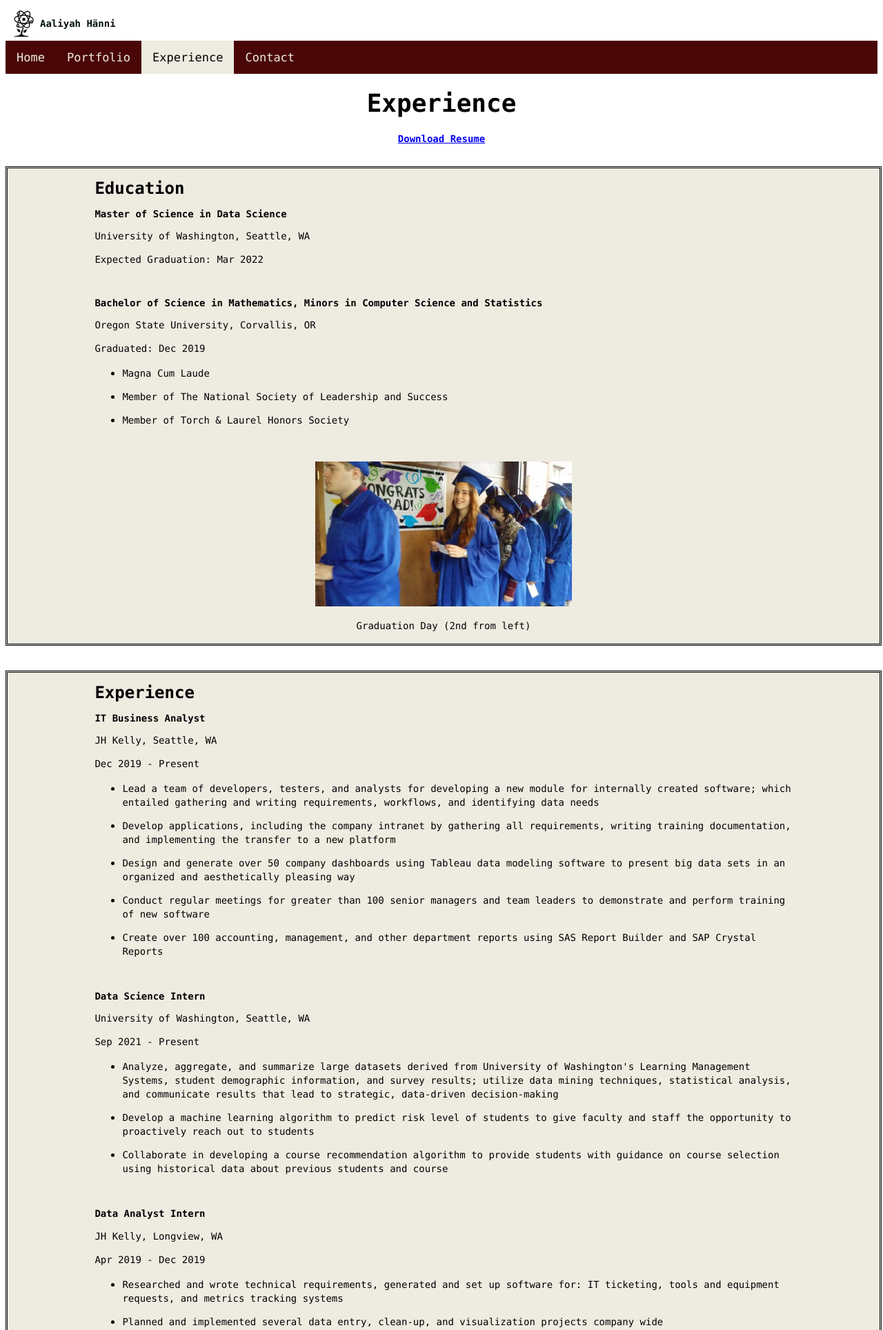
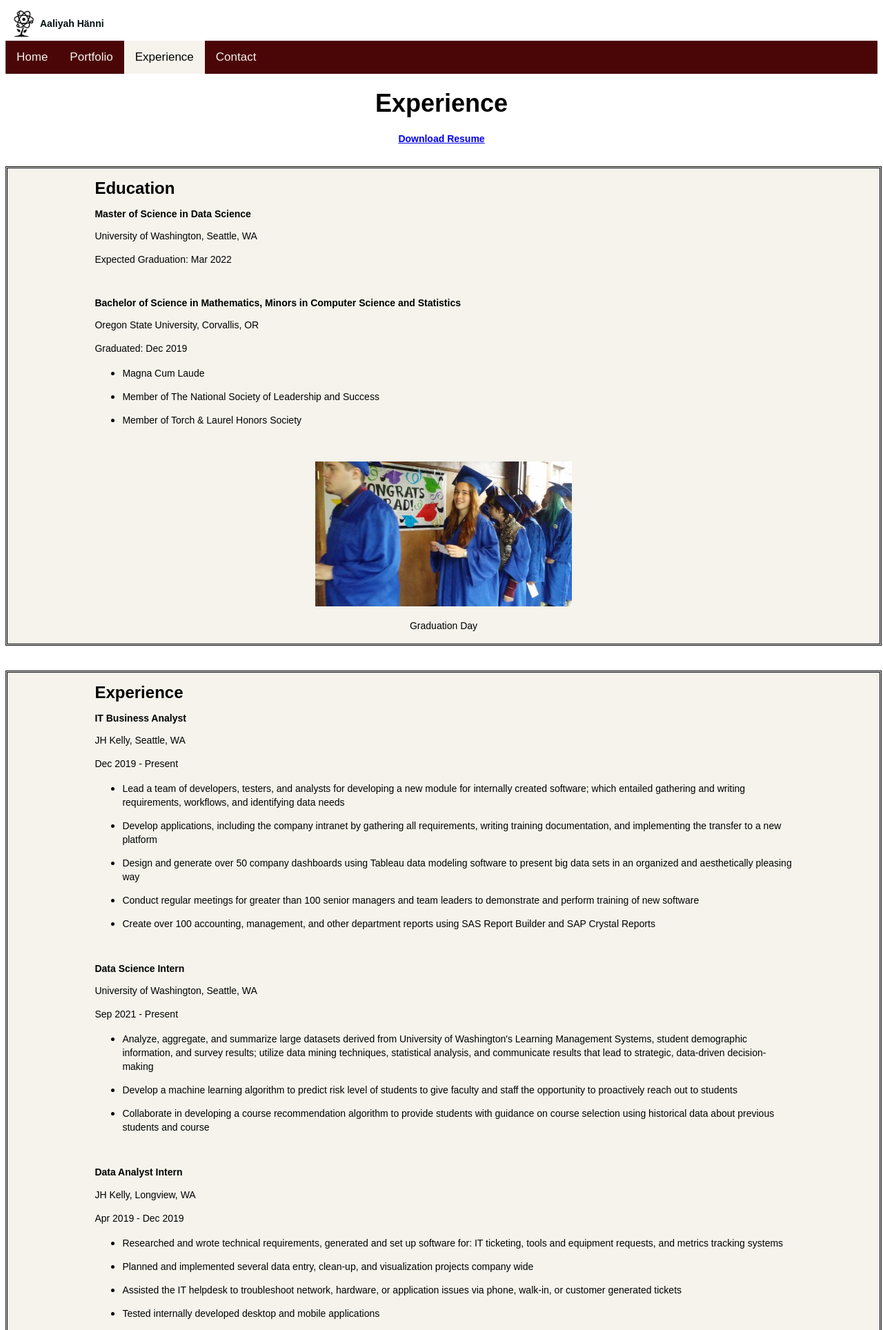
Before and after one commit to aaliyahfiala42/MyWebsite, a Flask app: page /resume in a window 1280 px wide. Shown: the top 1928 px of the page at 69% size. Run offline with Flask 2, Linux system fonts and the light colour scheme.

Commit message:
Updated Resume Page

```diff
--- a/static/style/css/bootstrap.css
+++ b/static/style/css/bootstrap.css
@@ -2,15 +2,15 @@
 
 .topnav {
   background-color: #4a0606;
-  color:  #eeebe1;
+  color: #F5F3EC;
   overflow: hidden;
-  font-family: monaco, Consolas, "Lucida Console", monospace; font-size: 14px; font-style: normal; font-variant: normal; font-weight: 400; line-height: 20px;
+  font-family: Arial, Helvetica, sans-serif, monospace; font-size: 14px; font-style: normal; font-variant: normal; font-weight: 400; line-height: 20px;
 }
 
 /* Style the links inside the navigation bar */
 .topnav a {
   float: left;
-  color:  #eeebe1;
+  color:  #F5F3EC;
   text-align: center;
   padding: 14px 16px;
   text-decoration: none;
@@ -19,12 +19,12 @@
 
 /* Change the color of links on hover */
 .topnav a:hover {
-  background-color:  #eeebe1;
+  background-color: #F5F3EC;
   color: black;
 }
 
 /* Add a color to the active/current link */
 .topnav a.active {
-  background-color: #eeebe1;
+  background-color: #F5F3EC;
   color: black;
 }
--- a/static/style/css/style.css
+++ b/static/style/css/style.css
@@ -54,23 +54,23 @@ body{
 .content {
   width: 80%;
   margin: auto;
-  background-color: #eeebe1;
+  background-color: #F5F3EC;
   color: black;
 }
 
 .border {
   width: 100%;
-  background-color:  #eeebe1;
+  background-color:  #F5F3EC;
   border-color: black;
   border-style: double;
 }
 
-h1 { font-family: monaco, Consolas, "Lucida Console", monospace; font-size: 24px; font-style: normal; font-variant: normal; font-weight: 700; line-height: 26.4px; }
-h2 { font-family: monaco, Consolas, "Lucida Console", monospace; font-size: 36px; font-style: normal; font-variant: normal; font-weight: 700; line-height: 26.4px; }
-h3 { font-family: monaco, Consolas, "Lucida Console", monospace; font-size: 14px; font-style: normal; font-variant: normal; font-weight: 700; line-height: 15.4px; }
-p { font-family: monaco, Consolas, "Lucida Console", monospace; font-size: 14px; font-style: normal; font-variant: normal; font-weight: 400; line-height: 20px; }
-blockquote { font-family: monaco, Consolas, "Lucida Console", monospace; font-size: 21px; font-style: normal; font-variant: normal; font-weight: 400; line-height: 30px; }
-pre { font-family: monaco, Consolas, "Lucida Console", monospace; font-size: 13px; font-style: normal; font-variant: normal; font-weight: 400; line-height: 18.5714px; }
+h1 { font-family: Arial, Helvetica, sans-serif, monospace; font-size: 24px; font-style: normal; font-variant: normal; font-weight: 700; line-height: 26.4px; }
+h2 { font-family: Arial, Helvetica, sans-serif, monospace; font-size: 36px; font-style: normal; font-variant: normal; font-weight: 700; line-height: 26.4px; }
+h3 { font-family: Arial, Helvetica, sans-serif, monospace; font-size: 14px; font-style: normal; font-variant: normal; font-weight: 700; line-height: 15.4px; }
+p { font-family: Arial, Helvetica, sans-serif, monospace; font-size: 14px; font-style: normal; font-variant: normal; font-weight: 400; line-height: 20px; }
+blockquote { font-family: Arial, Helvetica, sans-serif, monospace; font-size: 21px; font-style: normal; font-variant: normal; font-weight: 400; line-height: 30px; }
+pre { font-family: Arial, Helvetica, sans-serif, monospace; font-size: 13px; font-style: normal; font-variant: normal; font-weight: 400; line-height: 18.5714px; }
 
 
 /* mouse over link */
--- a/templates/home.html
+++ b/templates/home.html
@@ -35,7 +35,7 @@
 <div class="row">
     <div class="column">
         <h1> Hi, I'm Aaliyah Hänni </h1>
-        <h3> <i>Student, Full Time Data Analyst, and Data Scientist Intern</i> </h3>
+        <h3> <i>Aspiring Data Scientist</i> </h3>
         <br />
         <p>
             I am an aspiring data scientist who enjoys connecting the dots: be it ideas from different disciplines, people from different teams, or applications from different industries. I have strong technical skills and an academic background in mathematics, statistics, and computer science.
--- a/templates/resume.html
+++ b/templates/resume.html
@@ -56,7 +56,7 @@
         </br>
         <figure align="center">
             <img src = "../static/img/Graduation.jpg" style="width: 40%">
-            <figcaption><p>Graduation Day (2nd from left)</p></figcaption>
+            <figcaption><p>Graduation Day</p></figcaption>
         </figure>
     </div>
 
@@ -107,7 +107,7 @@
         </br>
             <figure align="center">
             <img src = "../static/img/JHK%20Intern.png" style="width: 40%">
-            <figcaption><p>JH Kelly Internship (3rd from right)</p></figcaption>
+            <figcaption><p>JH Kelly Internship</p></figcaption>
             </figure>
         </br>
             <h3>College of Science Peer Mentor</h3>
```
